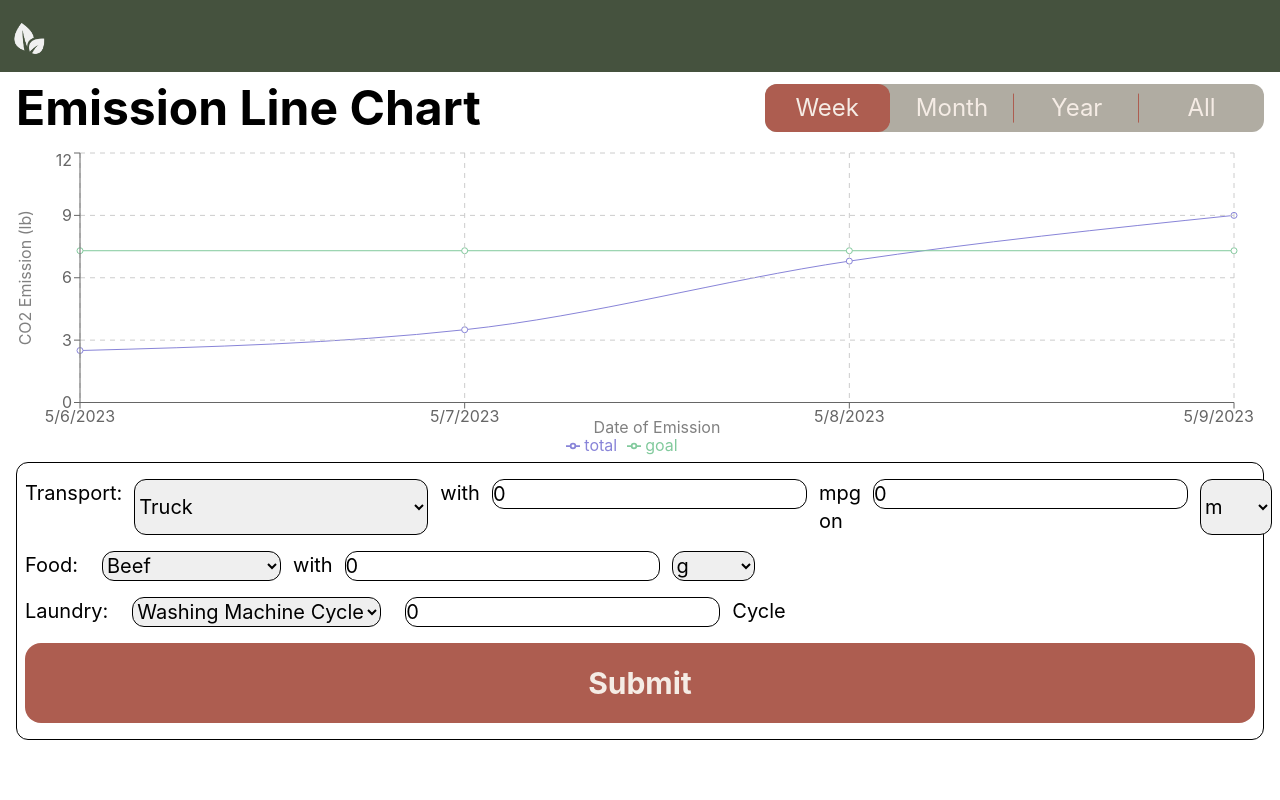
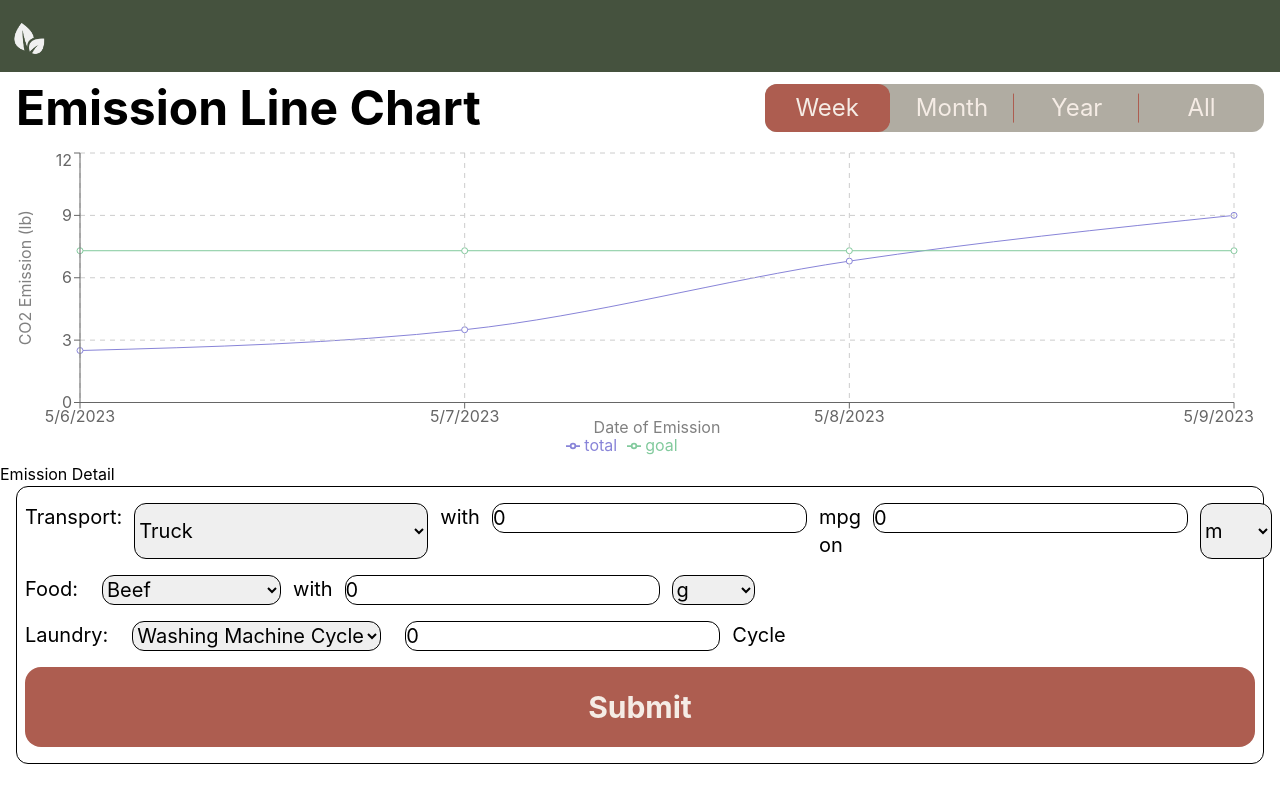
Before and after one commit to TseChapman/NoCO2, a React (Create React App) app: page /NoCO2/dashboard in a window 1280 px wide. Built offline with nearby package versions, Linux system fonts and the light colour scheme.

Commit message:
Add base file

```diff
--- a/src/components/Dashboard/Dashboard.js
+++ b/src/components/Dashboard/Dashboard.js
@@ -2,6 +2,7 @@ import React, { Component } from 'react';
 import '../../index.css';
 import LineGraph from './LineGraph';
 import AddForm from './AddForm';
+import EmissionDetailPanel from './EmissionDetailPanel';
 
 export class Dashboard extends Component {
   render() {
@@ -13,6 +14,7 @@ export class Dashboard extends Component {
         </div>
         <div>
           <LineGraph uid={uid} />
+          <EmissionDetailPanel />
           <AddForm uid={uid} />
         </div>
       </div>
--- /dev/null
+++ b/src/components/Dashboard/EmissionDetailPanel.js
@@ -0,0 +1,9 @@
+function EmissionDetailPanel() {
+  return (
+    <div>
+      Emission Detail
+    </div>
+  );
+}
+
+export default EmissionDetailPanel;
```
